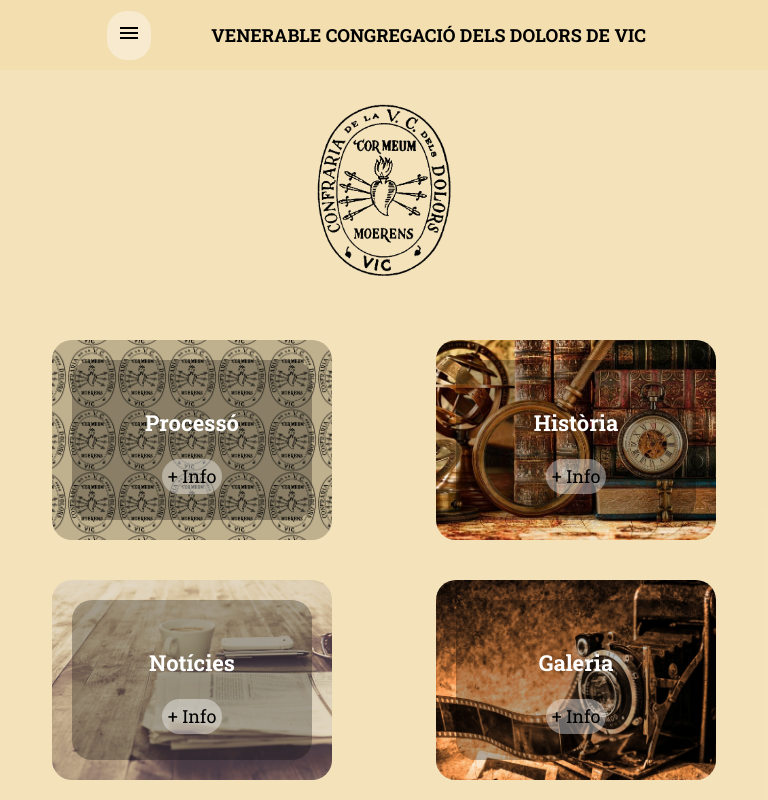
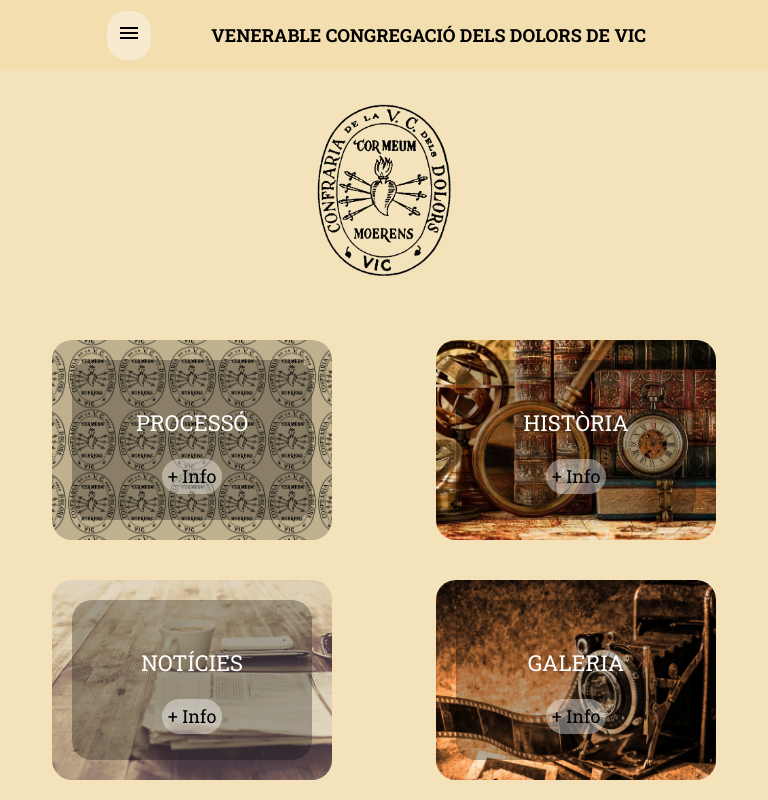
Before and after one commit to danicampdelacreu/congregacio_vic, a React (Create React App) app: page / in a window 768 px wide. Shown: the top 800 px of the page. Built offline with nearby package versions, Linux system fonts and the light colour scheme; a web font is replaced by a local one.

Commit message:
uppercase font weight en home

```diff
--- a/src/routes/home/Home.css
+++ b/src/routes/home/Home.css
@@ -10,6 +10,8 @@
 
     .allMain h3 {
         font-size: 16px;
+        text-transform: uppercase;
+        font-weight: normal;
     }
 
     .allMain p {
@@ -152,6 +154,8 @@
 
     .allMain h3 {
         font-size: 18px;
+        text-transform: uppercase;
+        font-weight: normal;
     }
     .allMain p {
         font-size: 14px;
@@ -292,6 +296,8 @@
 
     .allMain h3 {
         font-size: 22px;
+        text-transform: uppercase;
+        font-weight: normal;
     }
     .allMain p {
         font-size: 18px;
@@ -432,6 +438,8 @@
 
     .allMain h3 {
         font-size: 22px;
+        text-transform: uppercase;
+        font-weight: normal;
     }
     .allMain p {
         font-size: 18px;
```
